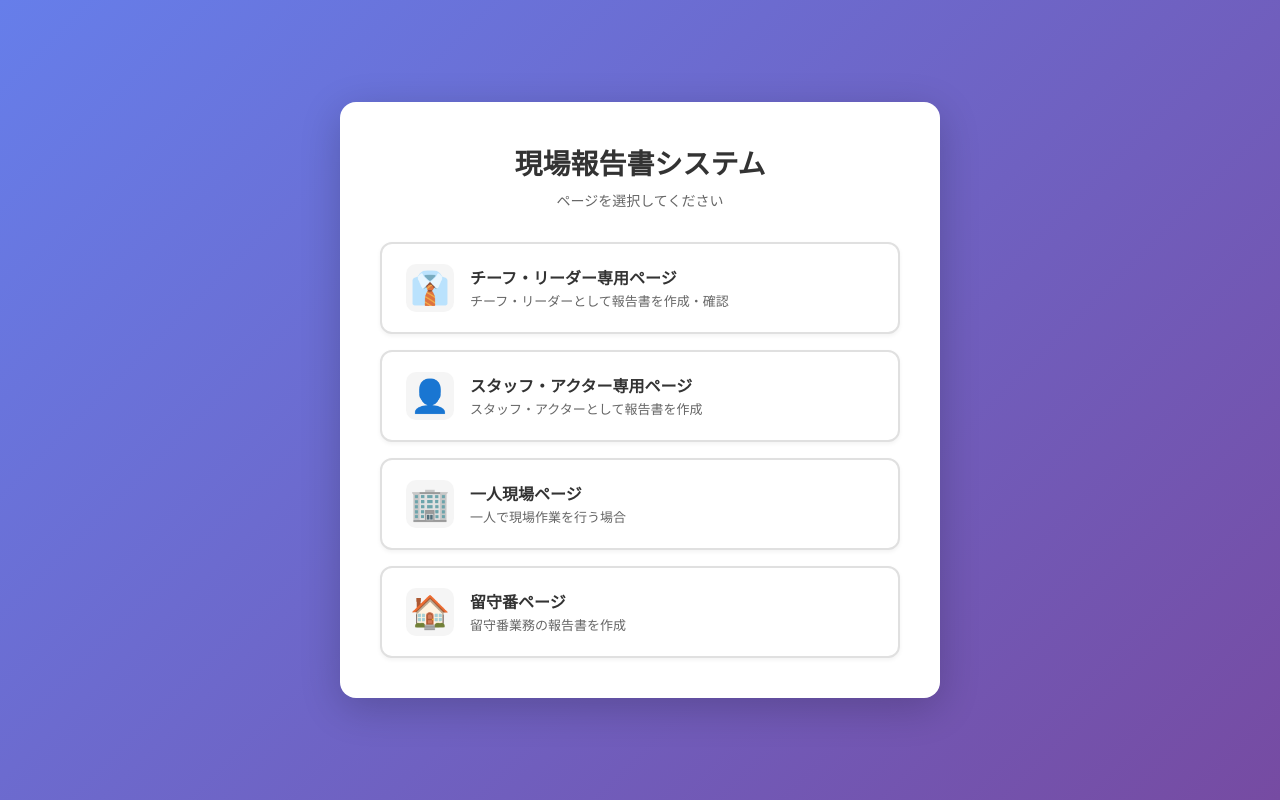
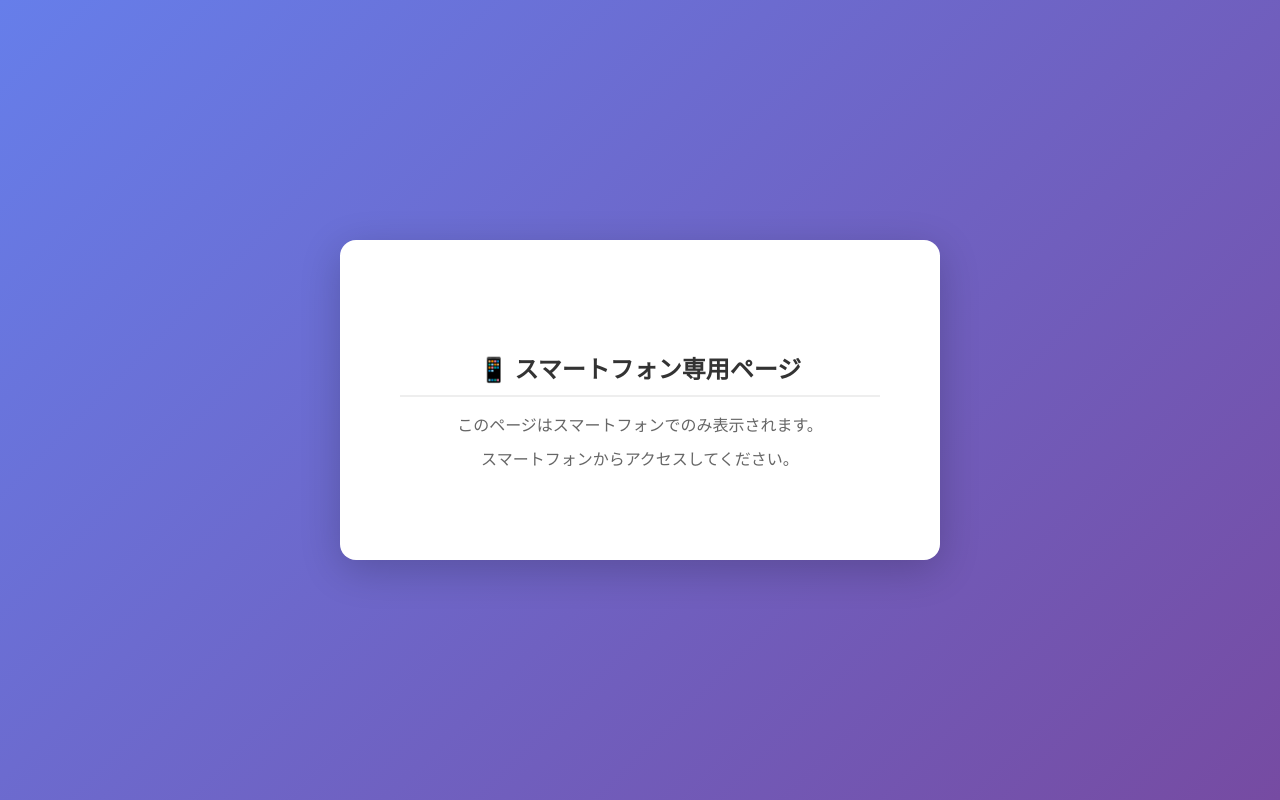
Before and after one commit to itoshu008/GENBAREPOT, a React (Vite) app in the folder client/: page /genbareport/select in a window 1280 px wide. Built offline with nearby package versions, Linux system fonts and the light colour scheme; no server answers.

Commit message:
セレクトページをスマホ専用に変更し、ルートパスを/selectにリダイレクト

```diff
--- a/client/src/App.tsx
+++ b/client/src/App.tsx
@@ -1,4 +1,4 @@
-import { Routes, Route } from "react-router-dom";
+import { Routes, Route, Navigate } from "react-router-dom";
 import MasterPage from "./pages/MasterPage";
 import StaffPage from "./pages/StaffPage";
 import ChiefPage from "./pages/ChiefPage";
@@ -11,7 +11,7 @@ import SelectPage from "./pages/SelectPage";
 function App() {
   return (
     <Routes>
-      <Route path="/" element={<SelectPage />} />
+      <Route path="/" element={<Navigate to="/select" replace />} />
       <Route path="/select" element={<SelectPage />} />
       <Route path="/staff" element={<StaffPage />} />
       <Route path="/chief" element={<ChiefPage />} />
--- a/client/src/pages/SelectPage.css
+++ b/client/src/pages/SelectPage.css
@@ -128,8 +128,33 @@
   background: #ffa500;
 }
 
-/* レスポンシブ対応 */
-@media (max-width: 640px) {
+.desktop-message {
+  text-align: center;
+  padding: 40px 20px;
+}
+
+.desktop-message h2 {
+  font-size: 24px;
+  color: #333;
+  margin-bottom: 16px;
+}
+
+.desktop-message p {
+  font-size: 16px;
+  color: #666;
+  margin: 8px 0;
+  line-height: 1.6;
+}
+
+/* デスクトップ表示を非表示（スマホ専用） */
+@media (min-width: 769px) {
+  .select-page:not(:has(.desktop-message)) {
+    display: none;
+  }
+}
+
+/* レスポンシブ対応（スマホ用） */
+@media (max-width: 768px) {
   .select-container {
     padding: 24px;
   }
--- a/client/src/pages/SelectPage.tsx
+++ b/client/src/pages/SelectPage.tsx
@@ -1,8 +1,38 @@
 import { useNavigate } from "react-router-dom";
+import { useEffect, useState } from "react";
 import "./SelectPage.css";
 
 function SelectPage() {
   const navigate = useNavigate();
+  const [isMobile, setIsMobile] = useState(false);
+
+  useEffect(() => {
+    // スマホ判定（画面幅768px以下、またはタッチデバイス）
+    const checkMobile = () => {
+      const isMobileDevice = window.innerWidth <= 768 ||
+                            ('ontouchstart' in window) ||
+                            (navigator.maxTouchPoints > 0);
+      setIsMobile(isMobileDevice);
+    };
+
+    checkMobile();
+    window.addEventListener('resize', checkMobile);
+    return () => window.removeEventListener('resize', checkMobile);
+  }, []);
+
+  if (!isMobile) {
+    return (
+      <div className="select-page">
+        <div className="select-container">
+          <div className="desktop-message">
+            <h2>📱 スマートフォン専用ページ</h2>
+            <p>このページはスマートフォンでのみ表示されます。</p>
+            <p>スマートフォンからアクセスしてください。</p>
+          </div>
+        </div>
+      </div>
+    );
+  }
 
   return (
     <div className="select-page">
```
